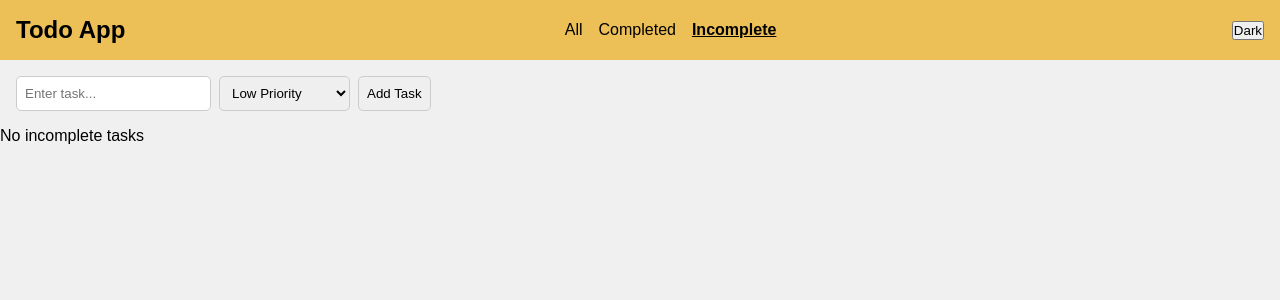
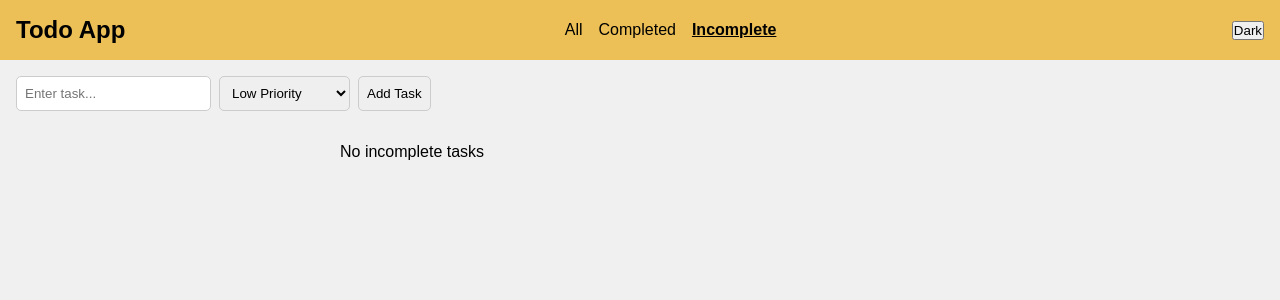
Before and after one commit to Kanchan012/Todo-App, a React (Vite) app in the folder Todo/: page /incomplete in a window 1280 px wide. Shown: the top 300 px of the page. Built offline with nearby package versions, Linux system fonts and the light colour scheme.

Commit message:
pages updated by adding classname of each

```diff
--- a/Todo/src/pages/AllTasks.tsx
+++ b/Todo/src/pages/AllTasks.tsx
@@ -4,7 +4,7 @@ import TodoItem from "../components/TodoItem";
 const AllTasks: React.FC = () =>  {
   const { todos } = useTodos();
   return (
-    <div className="p-4">
+    <div className="todo-list">
       {todos.length === 0 ? (
         <p>No tasks found</p>
       ) : (
--- a/Todo/src/pages/CompletedTasks.tsx
+++ b/Todo/src/pages/CompletedTasks.tsx
@@ -6,7 +6,7 @@ const CompletedTasks: React.FC = () => {
   const completed = todos.filter(t => t.completed);
 
   return (
-    <div className="p-4">
+    <div className="todo-list">
       {completed.length === 0 ? (
         <p>No completed tasks</p>
       ) : (
--- a/Todo/src/pages/IncompleteTasks.tsx
+++ b/Todo/src/pages/IncompleteTasks.tsx
@@ -6,7 +6,7 @@ const IncompleteTasks: React.FC = () => {
   const incomplete = todos.filter(t => !t.completed);
 
   return (
-    <div className="p-4">
+    <div className="todo-list">
       {incomplete.length === 0 ? (
         <p>No incomplete tasks</p>
       ) : (
```
